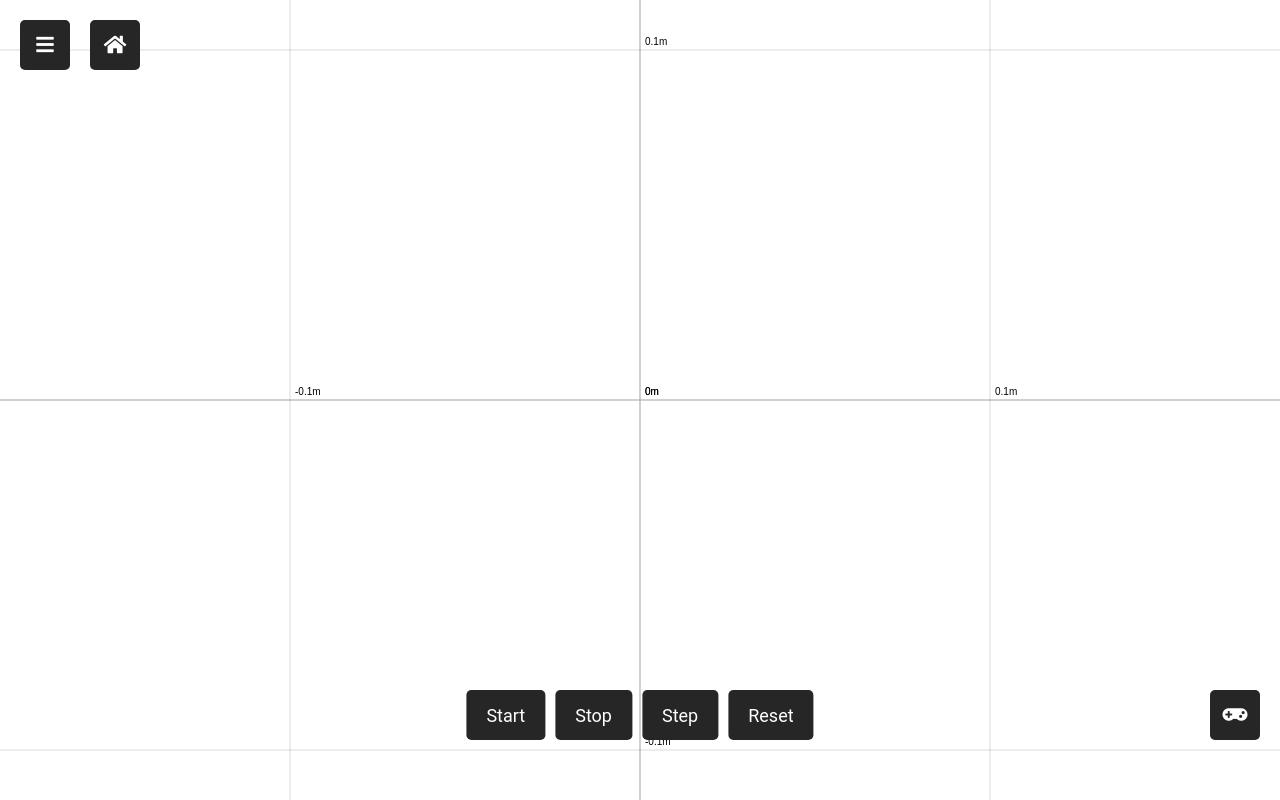
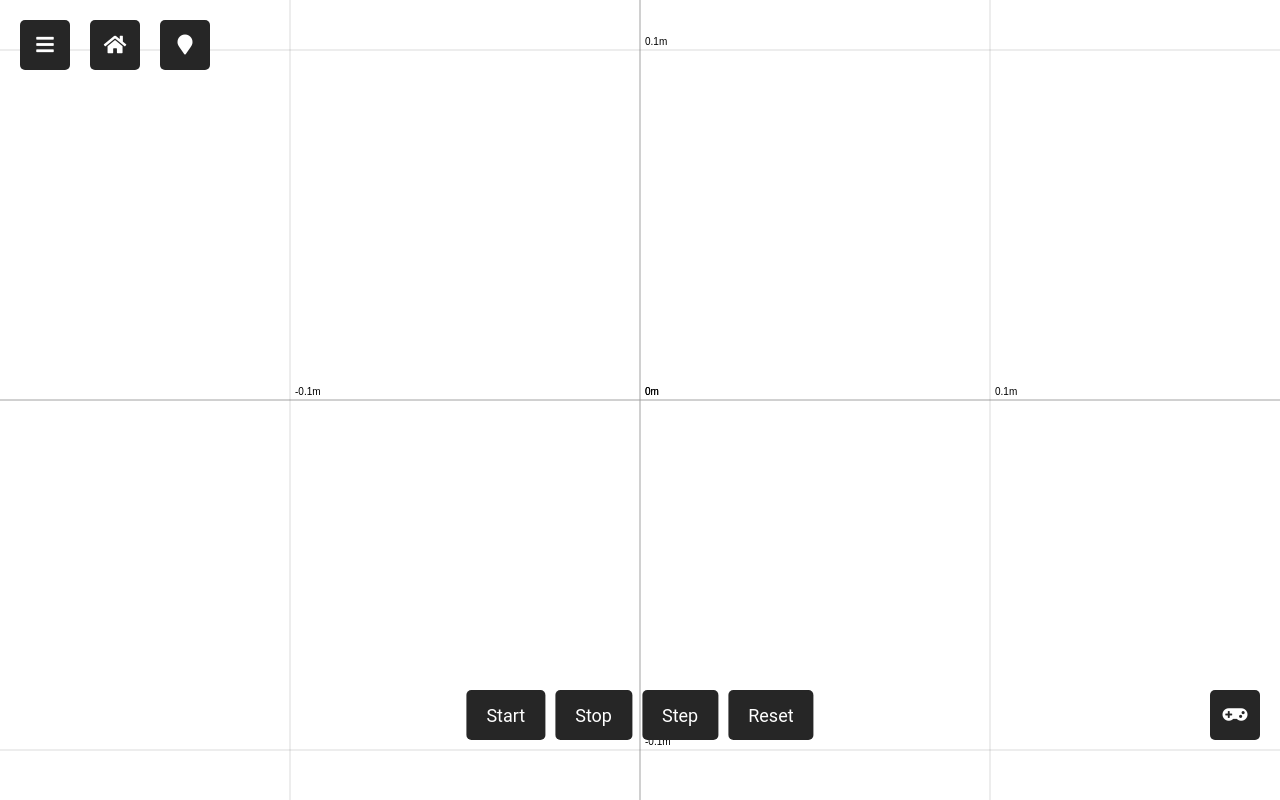
Before and after one commit to ggldnl/Path-Planning-Visualizer, a Flask app: page / in a window 1280 px wide. Run offline with Flask 3, Linux system fonts and the light colour scheme; some libraries are stand-ins or nearby versions.

Commit message:
added tracking button

```diff
--- a/static/js/canvas.js
+++ b/static/js/canvas.js
@@ -47,6 +47,9 @@ function updateCurrentAlgorithmButton(algorithm) {
     foundButton.classList.add('checked');
 }
 
+// Magic tool we will need later (strumentopolo misterioso)
+const track_btn = document.getElementById('track-btn');
+
 document.getElementById('save-btn').addEventListener('click', function() {
 
     // Create a Blob with the JSON data
@@ -89,6 +92,21 @@ window.onload = function () {
     const min_scale = 10;
     const max_scale = 500;
     const initial_scale = scale;
+
+    track_btn.onclick = function (event) {
+        // TODO provide multi robot native support
+        // Robot coordinates
+        var pose = data['robots'][0]['pose']
+        var robot_coords = {
+            x: pose['x'],
+            y: pose['y']
+        }
+        console.log(robot_coords)
+
+        pixelOffset.x = robot_coords.x * scale;
+        pixelOffset.y = -robot_coords.y * scale;
+        scale = max_scale;
+    }
 
     function drawScreen() {
 
--- a/static/js/sidebar.js
+++ b/static/js/sidebar.js
@@ -5,6 +5,7 @@ import { socket } from './websocket.js';
 const left_sidebar = document.getElementById("left-sidebar");
 const left_open_btn = document.getElementById('left-open-btn');
 const home_btn = document.getElementById('home-btn');
+const track_btn = document.getElementById('track-btn');
 
 left_open_btn.onclick = function (event) {
 
@@ -12,11 +13,13 @@ left_open_btn.onclick = function (event) {
         left_sidebar.style.width = '0';
         left_open_btn.classList.remove('shifted');
         home_btn.classList.remove('shifted');
+        track_btn.classList.remove('shifted');
         left_open_btn.innerHTML = '<i class="fas fa-bars"></i>';
     } else {
         left_sidebar.style.width = '250px';
         left_open_btn.classList.add('shifted');
         home_btn.classList.add('shifted');
+        track_btn.classList.add('shifted');
         left_open_btn.innerHTML = '<i class="fas fa-times"></i>';;
     }
 
--- a/static/styles/sidebar.css
+++ b/static/styles/sidebar.css
@@ -74,7 +74,7 @@
 }
 */
 
-#left-open-btn, #right-open-btn, #home-btn {
+#left-open-btn, #right-open-btn, #home-btn, #track-btn{
     width: 50px;
     height: 50px;
     border-radius: 5px;
@@ -108,6 +108,11 @@
     left: 90px; /* 20px (margin from open-btn) + 50px (width of open-btn) + 20px (gap) */
 }
 
+#track-btn {
+    top: 20px;
+    left: 160px;
+}
+
 #left-open-btn.shifted {
     left: 270px; /* 250px (opened sidebar) + 20px (gap) */
 }
@@ -119,3 +124,7 @@
 #home-btn.shifted {
     left: 340px; /* 250px (opened sidebar) + 20px (gap 1) + 50px (open-btn) + 20px (gap 2) */
 }
+
+#track-btn.shifted {
+    left: 410px;
+}
--- a/templates/index.html
+++ b/templates/index.html
@@ -69,6 +69,7 @@
     </div>
     <div class="icon-button" id="left-open-btn"><i class="fas fa-bars"></i></div>
     <div class="icon-button" id="home-btn"><i class="fas fa-home"></i></div>
+    <div class="icon-button" id="track-btn"><i class="fas fa-map-marker"></i></div>
 
     <!-- Right sidebar -->
     <div id="right-sidebar">
```
